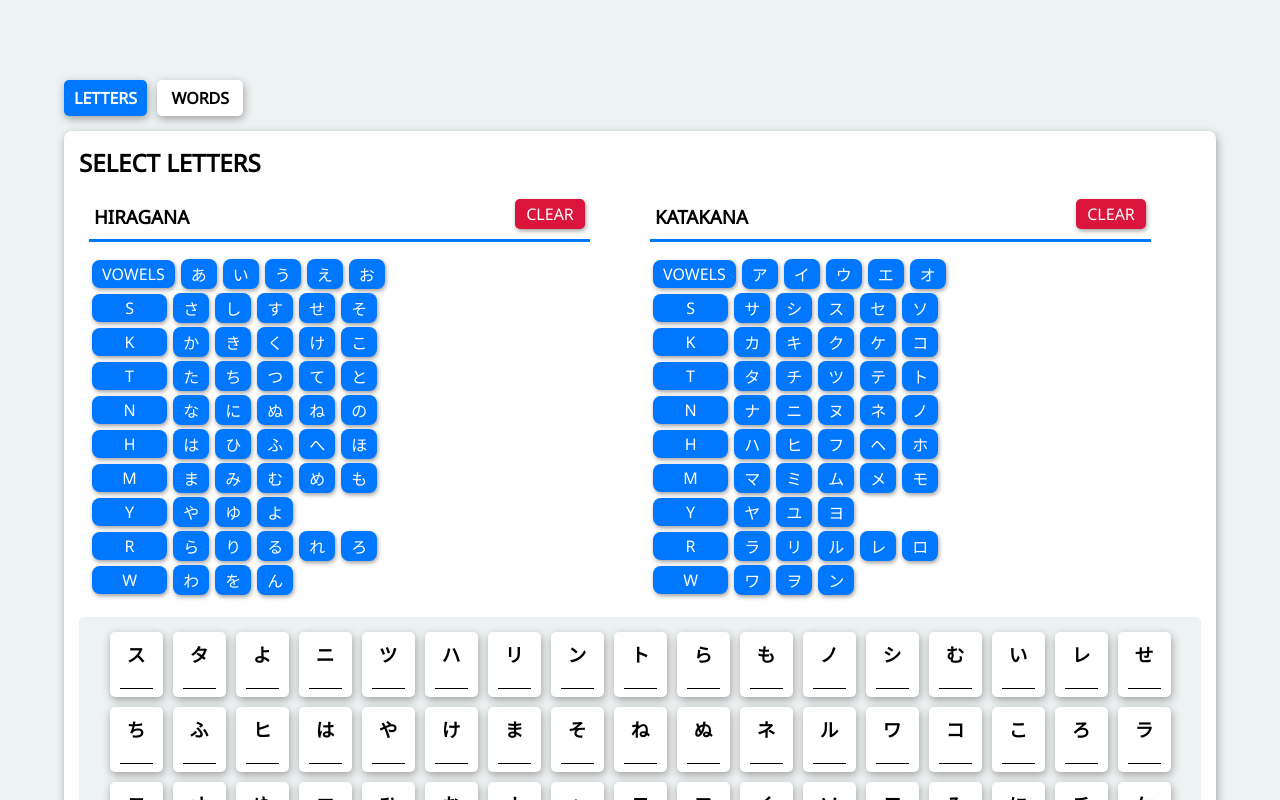
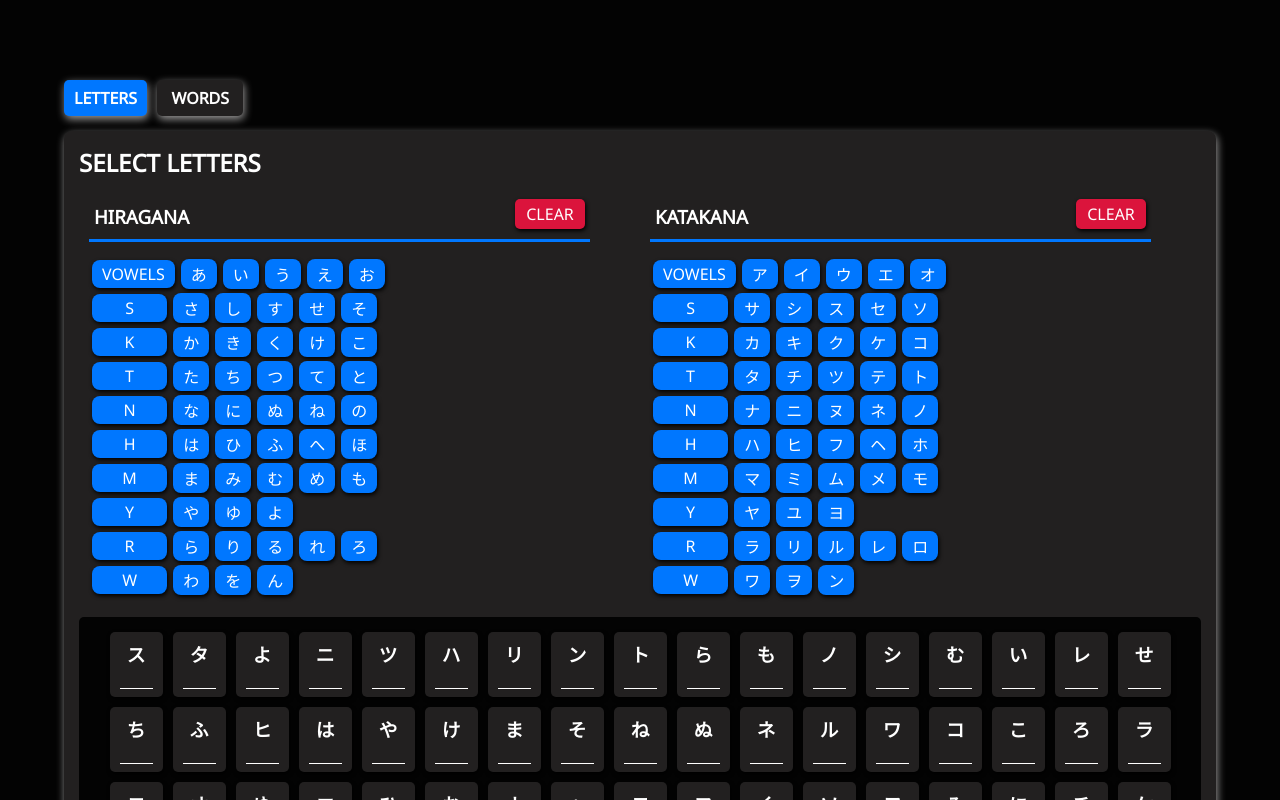
Before and after one commit to TariqDev43/japaneseLetterPractice, a plain HTML site: page index.html in a window 1280 px wide. Drawn offline with Linux system fonts and the light colour scheme.

Commit message:
added dark mode

```diff
--- a/style.css
+++ b/style.css
@@ -10,8 +10,11 @@ html {
 
 :root {
   --shadow: 1px 3px 8px rgb(160, 159, 159);
-  --btn-shadow: 1px 2px 4px rgb(160, 159, 159);
-  --bgColor: rgb(237, 242, 243);
+  --btn-shadow: 1px 2px 4px rgb(0, 0, 0);
+  /* --btn-shadow: 1px 2px 4px rgb(160, 159, 159); */
+  --bgColor: rgb(3, 3, 3);
+  --fgColor: rgb(34, 32, 32);
+  /* --bgColor: rgb(237, 242, 243); */
   --primary-color: rgb(0, 119, 255);
   --primary-color-hover: hsl(212, 100%, 40%);
 
@@ -21,6 +24,7 @@ html {
 body {
   background-color: var(--bgColor);
   font-family: 'Noto Sans', sans-serif;
+  color: white;
 }
 
 .section1 {
@@ -28,9 +32,14 @@ body {
   width: 100%;
 }
 
+input {
+  background-color: var(--fgColor);
+  color: white;
+}
+
 .main-container {
+  position: absolute;
   width: 90%;
-  position: absolute;
   top: 10%;
   left: 50%;
   transform: translateX(-50%);
@@ -45,7 +54,7 @@ body {
 }
 
 .switch {
-  background-color: white;
+  background-color: var(--fgColor);
   margin-right: 10px;
   padding: 0.45rem 0.9rem;
   box-shadow: var(--shadow);
@@ -60,7 +69,7 @@ body {
 
 .switch.active {
   background-color: var(--primary-color);
-  color: white;
+  /* color: var(--fgColor); */
   margin-right: 10px;
   padding: 5px 10px;
   box-shadow: var(--shadow);
@@ -69,7 +78,7 @@ body {
 }
 
 .main-content-container {
-  background-color: white;
+  background-color: var(--fgColor);
   box-shadow: var(--shadow);
   padding: 15px 15px;
   border-radius: 8px;
@@ -133,19 +142,20 @@ body {
 }
 
 .clear-button {
-  background-color: white;
+  background-color: var(--fgColor);
   box-shadow: var(--btn-shadow);
   text-transform: uppercase;
   padding: 0.25rem 0.7rem;
   display: flex;
   align-items: center;
-  color: white;
+  color: var(--fgColor);
   background-color: hsl(348, 83%, 47%);
   border-radius: 5px;
   cursor: pointer;
   -webkit-user-select: none;
   -ms-user-select: none;
   user-select: none;
+  color: white;
 }
 .clear-button:hover {
   background-color: hsl(348, 83%, 40%);
@@ -162,7 +172,8 @@ body {
 }
 
 .selected-letter {
-  background-color: white;
+  /* background-color: white; */
+  background-color: var(--fgColor);
   box-shadow: var(--btn-shadow);
   padding: 3px 10px;
   border-radius: 8px;
@@ -177,6 +188,8 @@ body {
 .selected-letter.selected {
   background-color: var(--primary-color);
   color: white;
+
+  /* color: var(--fgColor); */
 }
 
 .selected-letter.selected:hover {
@@ -194,12 +207,16 @@ body {
   text-align: center;
 }
 .item-container {
-  background-color: white;
-  box-shadow: var(--shadow);
+  background-color: var(--fgColor);
+  box-shadow: var(--btn-shadow);
   padding: 8px 10px;
   border-radius: 5px;
   margin: 5px;
   animation: append-animate 0.3s linear;
+}
+
+.item-container:hover {
+  background-color: red;
 }
 
 @keyframes append-animate {
@@ -225,7 +242,7 @@ body {
 .form-input {
   border: none;
   outline: none;
-  border-bottom: 1px solid black;
+  border-bottom: 1px solid white;
   text-align: center;
   font-size: large;
 }
@@ -250,5 +267,5 @@ body {
 
 .animate-container:hover {
   background-position: bottom;
-  color: white;
+  color: var(--fgColor);
 }
```
